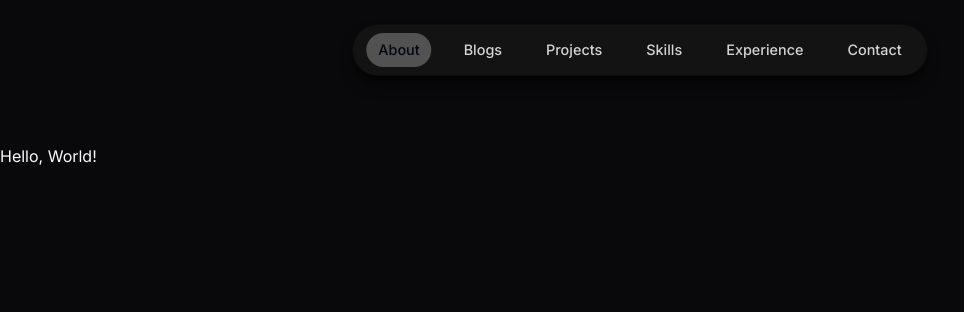
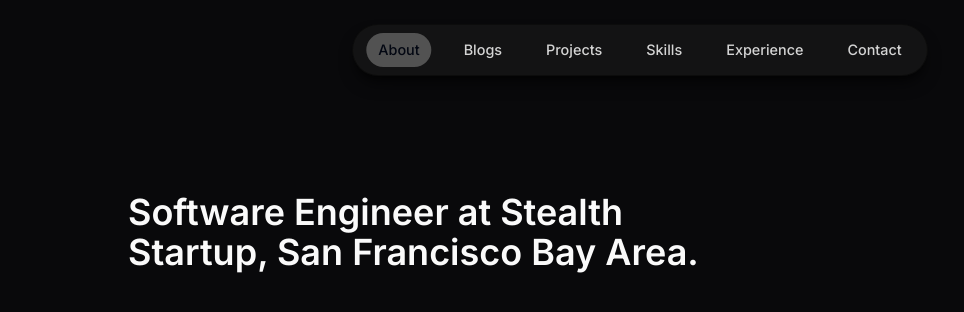
Before and after one commit to srijanbahal/Portfolio, a Next.js app: page / in a window 1280 px wide. Shown: the top 312 px of the page, without its empty margins (0-964 px from the left). Built offline with nearby package versions, Linux system fonts and the light colour scheme.

Commit message:
feat: hero-section

```diff
--- a/app/(landing)/page.tsx
+++ b/app/(landing)/page.tsx
@@ -1,7 +1,9 @@
+import HeroSection from "@/components/hero/hero-section";
+
 export default function Home() {
   return (
-    <main>
-      Hello, World!
+    <main className="">
+      <HeroSection />
     </main>
   );
 }
--- a/app/globals.css
+++ b/app/globals.css
@@ -1,6 +1,12 @@
 @tailwind base;
 @tailwind components;
 @tailwind utilities;
+
+html,
+body,
+:root {
+  height: 100%;
+}
 
 @layer base {
   :root {
--- a/app/layout.tsx
+++ b/app/layout.tsx
@@ -29,7 +29,7 @@ export default function RootLayout({
         >
           <ActiveSectionContextProvider>
             <Navbar />
-            <main className="pt-36">{children}</main>
+            <main className="pt-48 pb-20">{children}</main>
           </ActiveSectionContextProvider>
         </ThemeProvider>
       </body>
--- /dev/null
+++ b/components/hero/hero-section.tsx
@@ -0,0 +1,11 @@
+const HeroSection = () => {
+    return (
+        <div className="flex flex-col mx-4 md:max-w-screen-lg md:mx-auto">
+            <h1 className="text-2xl md:text-4xl font-semibold md:max-w-screen-sm">
+                Software Engineer at Stealth Startup, San Francisco Bay Area.
+            </h1>
+        </div>
+     );
+}
+
+export default HeroSection;
```
